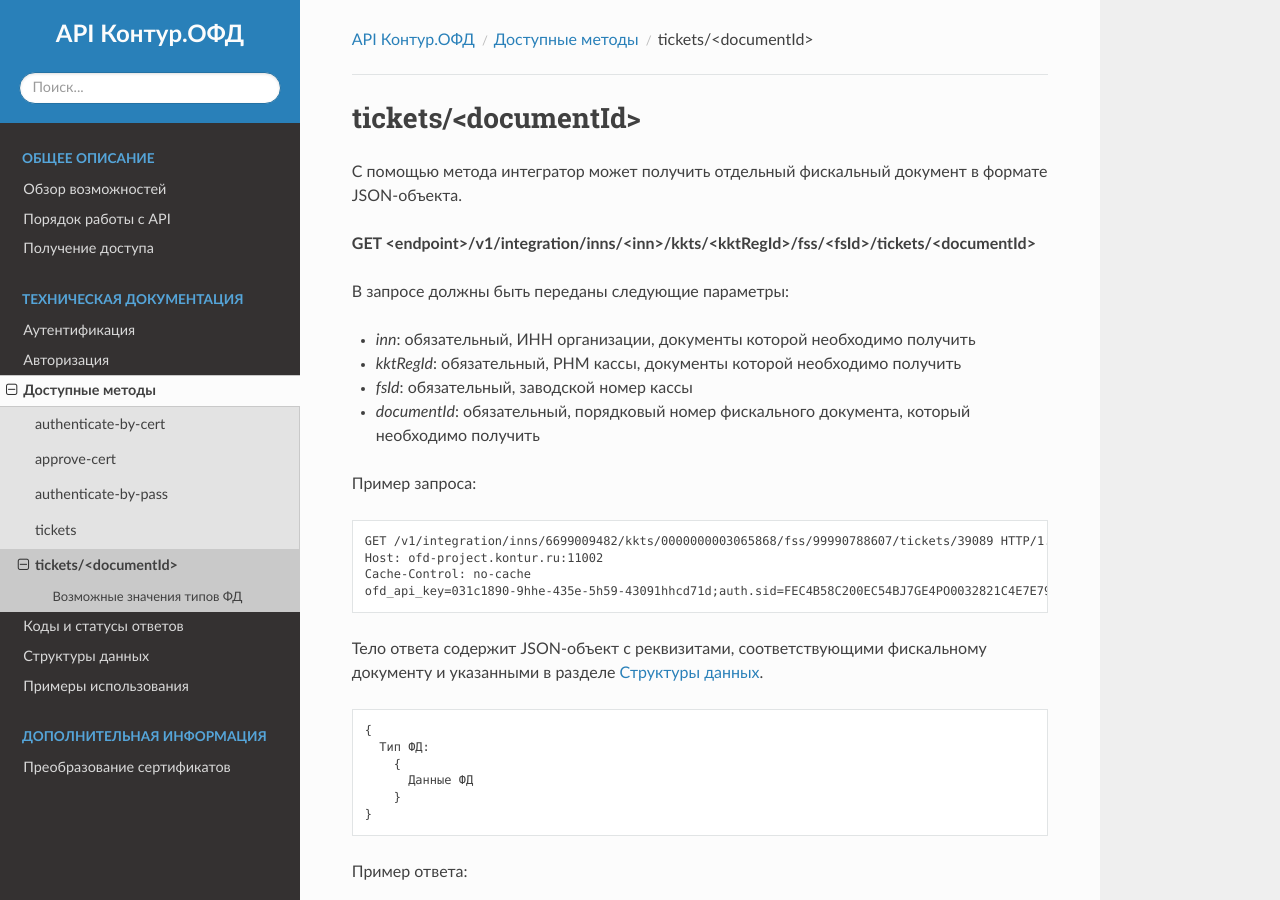
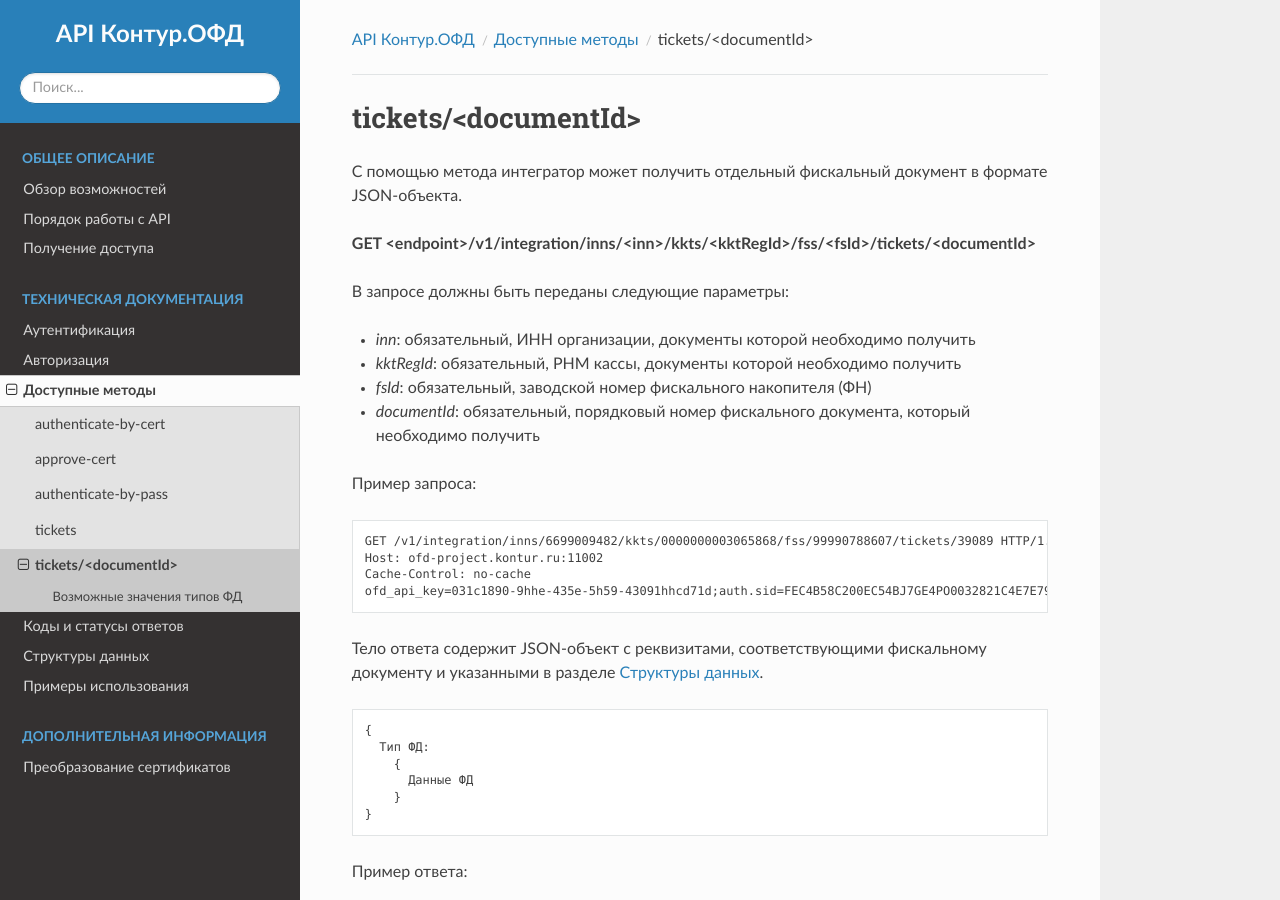
Before and after one commit to skbkontur/ofd-api-docs, a Sphinx documentation site: the page built from docs/source/http/document.rst, in a window 1280 px wide and 900 px high. Built offline with Sphinx 7.4.7 and the Read the Docs theme 2.0.0, drawn with Linux system fonts in a browser that asks for light colours.

Commit message:
fixed fsId description

```diff
--- a/docs/source/http/document.rst
+++ b/docs/source/http/document.rst
@@ -9,7 +9,7 @@
 
 - `inn`: обязательный, ИНН организации, документы которой необходимо получить
 - `kktRegId`: обязательный, РНМ кассы, документы которой необходимо получить
-- `fsId`: обязательный, заводской номер кассы
+- `fsId`: обязательный, заводской номер фискального накопителя (ФН)
 - `documentId`: обязательный, порядковый номер фискального документа, который необходимо получить
 
 
--- a/docs/source/http/tickets.rst
+++ b/docs/source/http/tickets.rst
@@ -9,7 +9,7 @@
 
 - `inn`: обязательный, ИНН организации, документы которой необходимо получить
 - `kktRegId`: обязательный, РНМ кассы, документы которой необходимо получить
-- `fsId`: обязательный, заводской номер кассы
+- `fsId`: обязательный, заводской номер фискального накопителя (ФН)
 - `dateFrom`: обязательный, дата формирования фискальных документов, начиная с которой необходимо получить документы
 - `dateTo`: обязательный, дата формирования фискальных документов, по которую (включительно) необходимо получить документы
 
```
